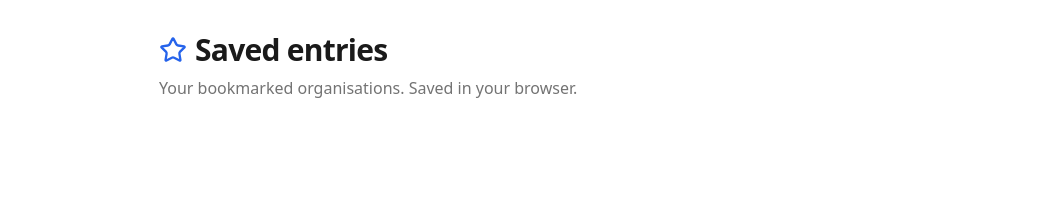
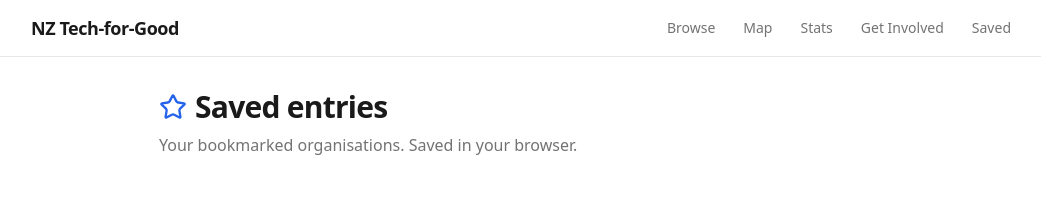
Before and after one commit to olitreadwell/nz-tech-for-good, a React app in the folder apps/web/: page /saved in a window 1280 px wide. Shown: the whole page, without its empty margins (113-1154 px from the left). Built offline with nearby package versions, Linux system fonts and the light colour scheme.

Commit message:
feat: add Header component with navigation

```diff
--- a/apps/web/src/app/layout.tsx
+++ b/apps/web/src/app/layout.tsx
@@ -1,5 +1,7 @@
 import "../../../../packages/ui/src/styles/globals.css";
 import type { Metadata } from "next";
+
+import { Header } from "@/components/Header";
 
 export const metadata: Metadata = {
   title: {
@@ -18,7 +20,10 @@ export default function RootLayout({
 }) {
   return (
     <html lang="en-NZ">
-      <body className="min-h-screen antialiased">{children}</body>
+      <body className="min-h-screen antialiased">
+        <Header />
+        {children}
+      </body>
     </html>
   );
 }
--- /dev/null
+++ b/apps/web/src/components/Header.tsx
@@ -0,0 +1,32 @@
+import Link from "next/link";
+
+const links = [
+  { href: "/directory", label: "Browse" },
+  { href: "/map", label: "Map" },
+  { href: "/stats", label: "Stats" },
+  { href: "/get-involved", label: "Get Involved" },
+  { href: "/saved", label: "Saved" },
+];
+
+export function Header() {
+  return (
+    <header className="border-b border-border bg-surface">
+      <div className="mx-auto flex max-w-5xl items-center justify-between px-4 py-3">
+        <Link href="/" className="text-lg font-extrabold tracking-tight">
+          NZ Tech-for-Good
+        </Link>
+        <nav aria-label="Primary" className="flex gap-1">
+          {links.map((l) => (
+            <Link
+              key={l.href}
+              href={l.href}
+              className="rounded px-3 py-1.5 text-sm font-medium text-text-muted hover:bg-surface-alt hover:text-text"
+            >
+              {l.label}
+            </Link>
+          ))}
+        </nav>
+      </div>
+    </header>
+  );
+}
```
